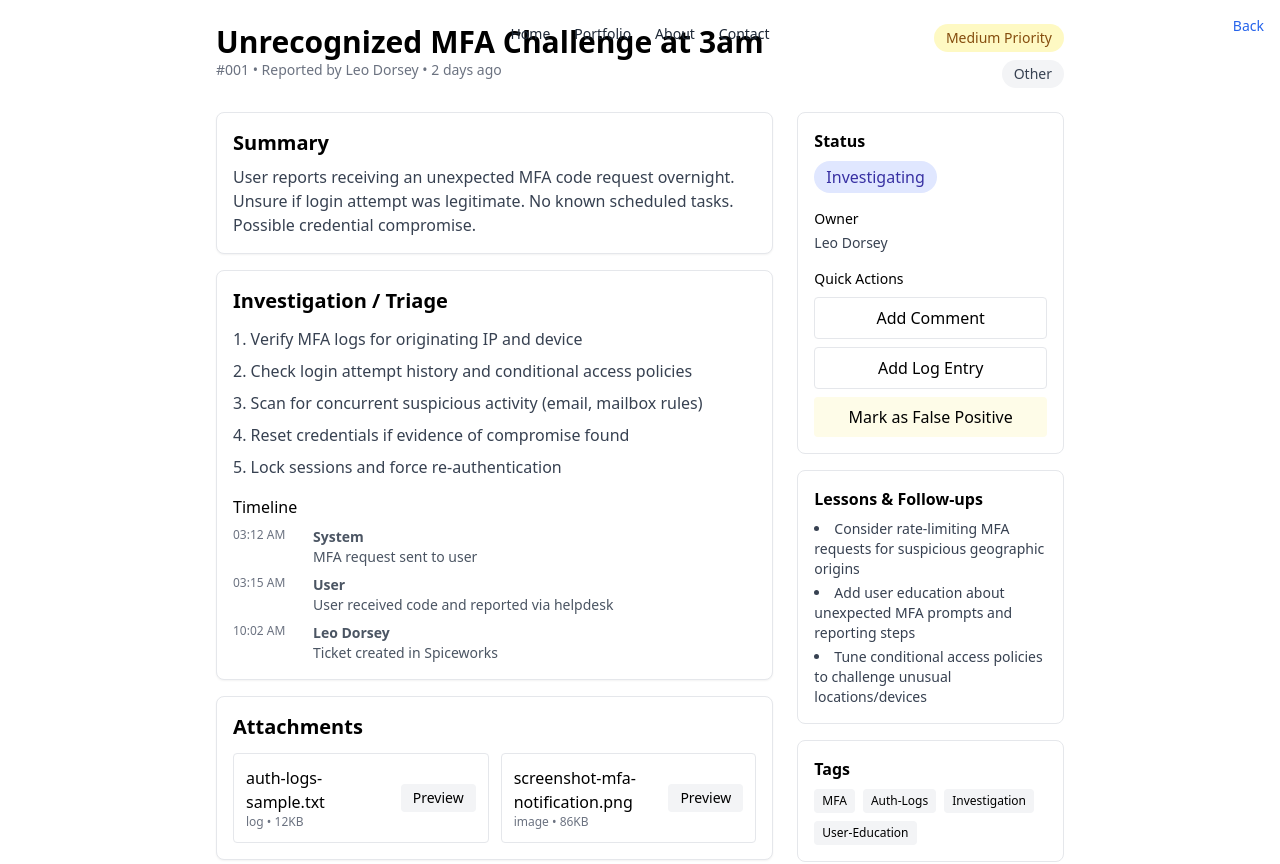
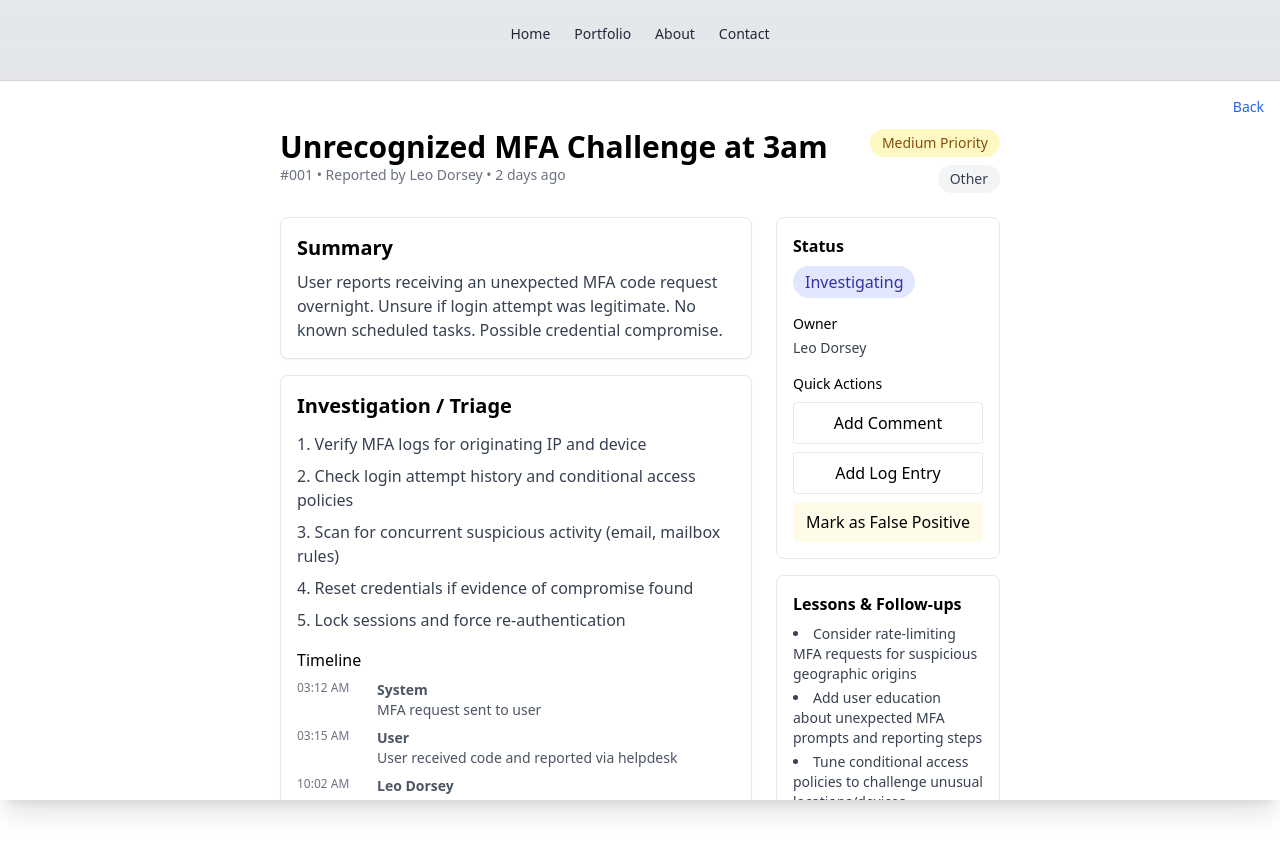
Before and after one commit to lddorse/cybersecurityportfolio, a React (Vite) app: page /project/ticket-mfa-challenge in a window 1280 px wide. Shown: the top 864 px of the page. After the commit the page ends 800 px from the top, so only its background shows below. Built offline with nearby package versions, Linux system fonts and the light colour scheme.

Commit message:
Fixed Card Layout

```diff
--- a/src/pages/TicketProject.jsx
+++ b/src/pages/TicketProject.jsx
@@ -1,4 +1,5 @@
 import React from "react";
+import FixedCardLayout from "../components/FixedCardLayout";
 import BackButton from '../components/BackButton';
 
 // TicketProjectPage.jsx
@@ -40,7 +41,7 @@ export default function TicketProjectPage() {
     ]
   };
 
-  return (
+  return (<FixedCardLayout>
     <div className="max-w-4xl mx-auto p-6">
         <BackButton />
       <header className="flex items-start justify-between">
@@ -169,5 +170,5 @@ export default function TicketProjectPage() {
         <div className="mt-1">Tip: replace placeholder attachments with real logs/screenshots and add a short write-up describing commands/queries used during triage.</div>
       </footer>
     </div>
-  );
+ </FixedCardLayout> );
 }
```
